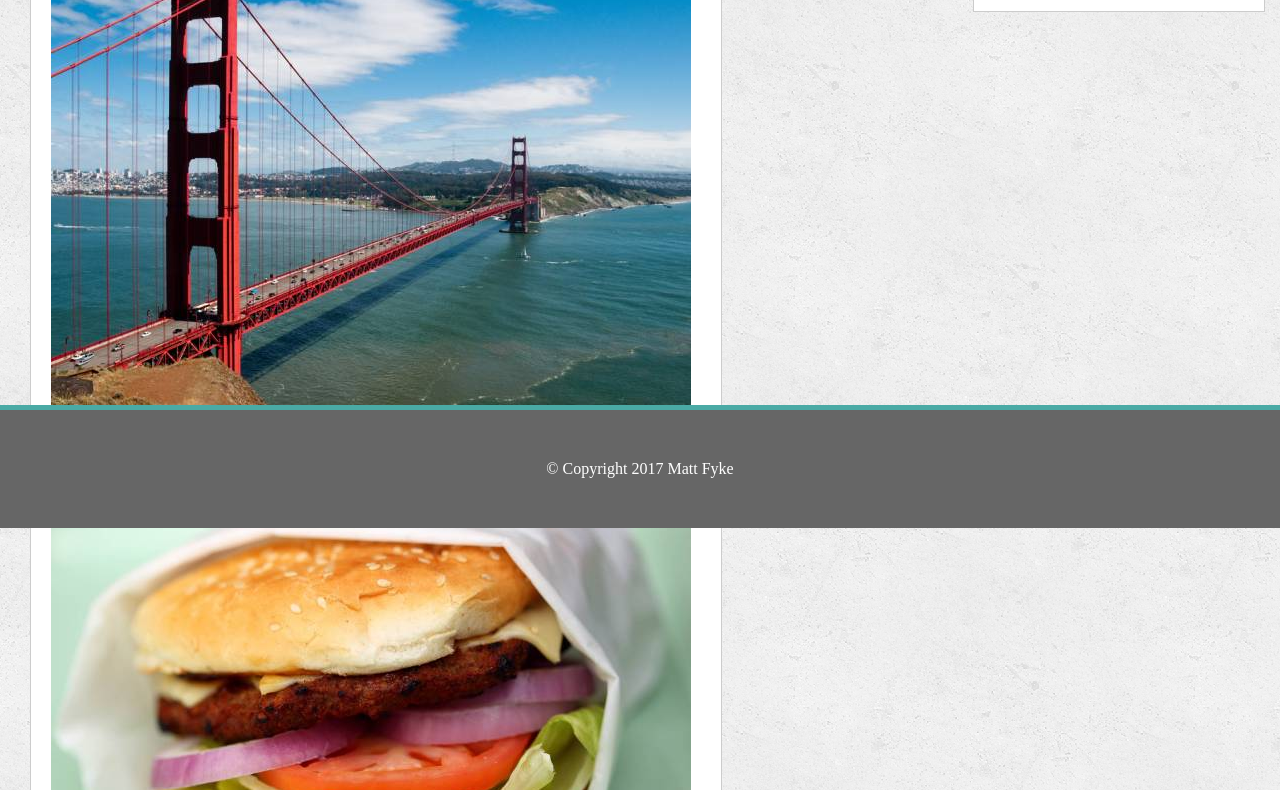
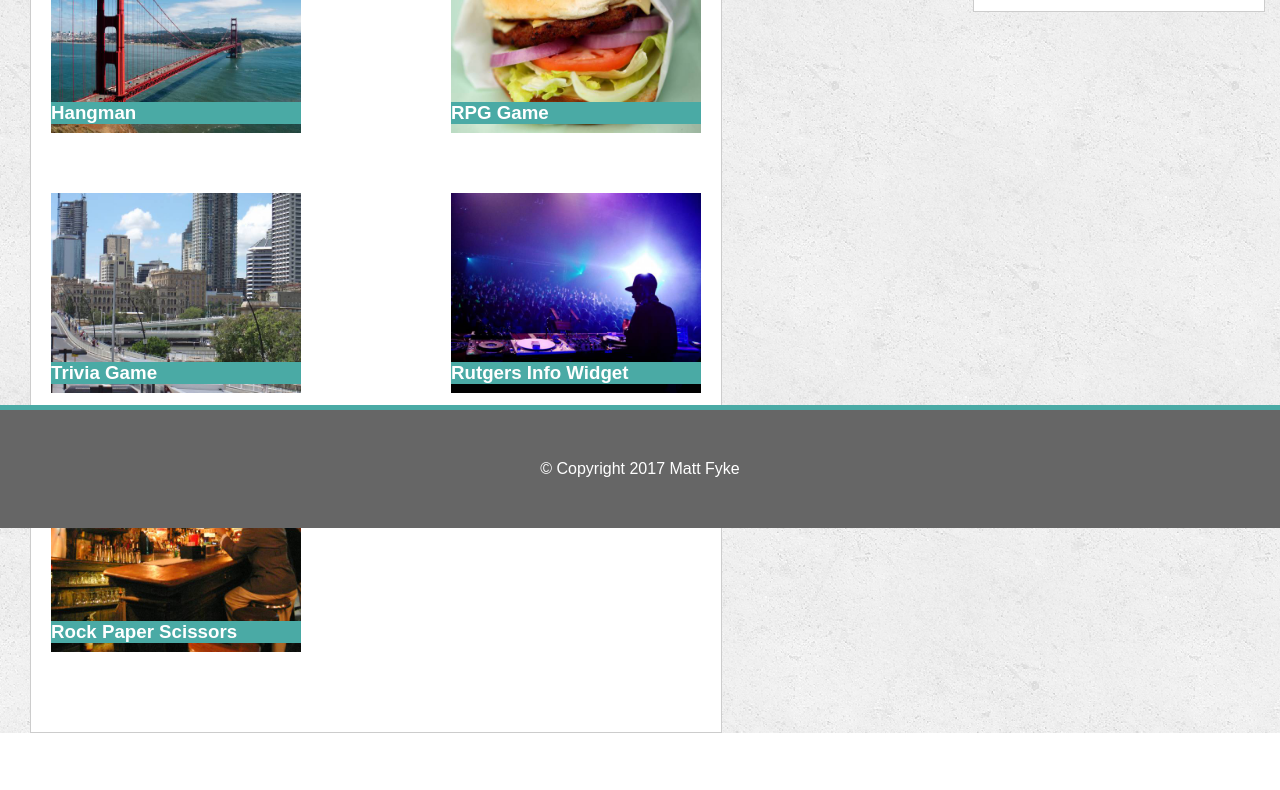
Before and after one commit to mfyke/Basic-Portfolio, a plain HTML site: page portfolio.html in a window 1280 px wide. Shown: the part 272-1062 px from the top of the page. After the commit the page ends 1005 px from the top, so only its background shows below. Drawn offline with Linux system fonts and the light colour scheme.

Commit message:
almost done

```diff
--- a/assets/css/style.css
+++ b/assets/css/style.css
@@ -43,6 +43,7 @@
 	width: 650px;
 	position:absolute;
 	left: 15px;
+	margin-bottom: 140px;
 }
 .content h1 {
 	color: #4aaaa5;
@@ -99,5 +100,62 @@ footer {
 	padding: 50px 0px 50px 0px;
 	text-align:center;
 	color: #ffffff;
-	position:absolute;
+	position:fixed;
+	z-index: 2;
 }
+body {
+	color: #777777;
+	font-family: Arial, 'Helvetica Neue', Helvetica, sans-serif;
+}
+#shitButton {
+	padding: 10px 30px 10px 30px;
+	color: #ffffff;
+	background-color: #4aaaa5;
+	border:none;
+}
+.content input {
+	margin-bottom: 10px;
+}
+.content textarea {
+	margin-bottom: 10px;
+}
+.picLeft {
+	height: 200px;
+	width: 250px;
+	float:left;
+	position:relative;
+}
+.picLeft img {
+	height: 200px;
+	width: 250px;
+}
+.picRight {
+	height: 200px;
+	width:  250px;
+	float:right;
+	position:relative;
+}
+.picRight img {
+	height: 200px;
+	width: 250px;
+}
+.textLeft {
+	float:left;
+	display:block;
+	background-color:#4aaaa5;
+	color: #ffffff;
+	width: 250px;
+	top:-50px;
+	z-index: 1;
+	position:relative;
+}
+.textRight {
+	float:right;
+	display:block;
+	background-color:#4aaaa5;
+	color:#ffffff;
+	width:250px;
+	top:-50px;
+	z-index: 1;
+	position: relative;
+}
--- a/portfolio.html
+++ b/portfolio.html
@@ -14,16 +14,17 @@
 </div>
 <div class="content">
 	<h1>Portfolio</h1>
-	<a id="p1Pic" href=#><img src="assets/images/placeholder1.jpg"></a>
-	<p id="p1Text">Hangman</p>
-	<a id="p2Pic" href=#><img src="assets/images/placeholder2.jpg"></a>
-	<p id="p2Text">RPG Game</p>
-	<a id="p3Pic" href=#><img src="assets/images/placeholder3.jpg"></a>
-	<p id="p3Text">Trivia Game</p>
-	<a id="p4Pic" href=#><img src="assets/images/placeholder4.jpg"></a>
-	<p id="p4Text">Rutgers Info Widget</p>
-	<a id="p5Pic" href=#><img src="assets/images/palceholder5.jpg"></a>
-	<p id="p5Text">Rock Paper Scissors</p>
+	<a class="picLeft" href=#><img src="assets/images/placeholder1.jpg"></a>
+	<a class="picRight" href=#><img src="assets/images/placeholder2.jpg"></a><br>
+	<h3 class="textLeft">Hangman</h3>
+	<h3 class="textRight">RPG Game</h3><br>
+	<a class="picLeft" href=#><img src="assets/images/placeholder3.jpg"></a>
+	<a class="picRight" href=#><img src="assets/images/placeholder4.jpg"></a><br>
+	<h3 class="textLeft">Trivia Game</h3>
+	<h3 class="textRight">Rutgers Info Widget</h3><br>
+	<a class="picLeft" href=#><img src="assets/images/palceholder5.jpg"></a>
+	<a class="picRight" href=#><img src="assets/images/white.jpg"></a><br>
+	<h3 class="textLeft">Rock Paper Scissors</h3>
 </div>
 <div class="connect">
 	<h2>Connect with Me</h2>
```
Also changed, not shown: contact.html (+1 -1 lines), assets/images/white.jpg (added).
